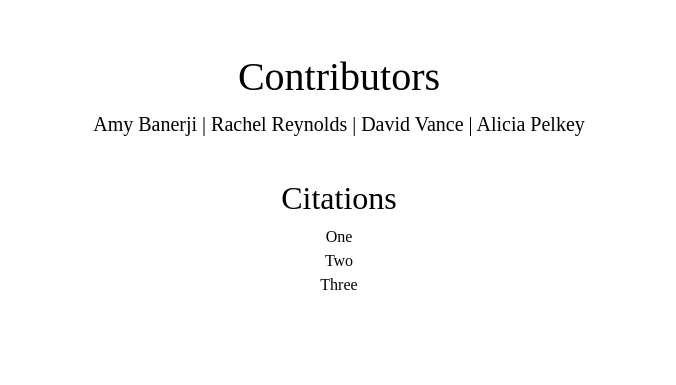
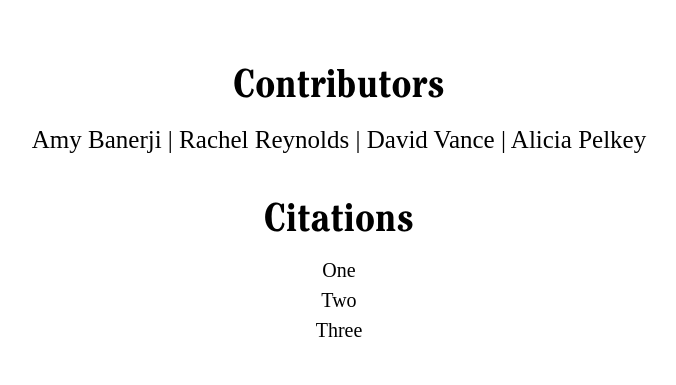
Before and after one commit to iCode13/News-Sentiment-Analysis-App, a Flask app: page / in a window 1280 px wide. Shown: the part 813-1198 px from the top of the page, without its empty margins (301-977 px from the left). Before the commit the page ends 1103 px from the top, so only its background shows below. Run offline with Flask 2, Linux system fonts and the light colour scheme; some libraries are stand-ins or nearby versions; some web fonts are replaced.

Commit message:
add NYT font, justify paragraphs, additional formatting

```diff
--- a/news_app/static/stylesheets/news-app-styles.css
+++ b/news_app/static/stylesheets/news-app-styles.css
@@ -1,18 +1,27 @@
 /* #### Generated By: http://www.cufonfonts.com #### */
 
 @font-face {
-    font-family: 'Cheltenham';
+    font-family: "Cheltenham";
     src: url('../../assets/fonts/CheltenhamStdBook.woff') format('woff');
     font-style: normal;
     font-weight: normal;
 }
 
 @font-face {
-    font-family: 'Cheltenham';
-    src: url("../fonts/CheltenhamStdHdtooledBold.woff") format('woff');
+    font-family: "Cheltenham";
+    src: url("../fonts/CheltenhamStdBoldCond.woff") format('woff');
     font-style: normal;
     font-weight: bold;
-}
+    }
+
+@font-face {
+    font-family: "Chomsky";
+    src: url("../fonts/Chomsky.woff") format('woff');
+    font-style: normal;
+    font-weight: normal;
+    }
+
+/* ---- interactive page ---- */
 
 input[type=text] {
     width: 500px;
@@ -25,6 +34,10 @@ input[type=text] {
  .article-scrollable {
      overflow: auto;
      height: 150px;
+ }
+
+ .input-box {
+     margin-bottom: 30px;
  }
 
 
@@ -42,9 +55,8 @@ input[type=text] {
 .header h1 {
     text-align: center;
     padding-top: 75px;
-    font-family: "Cheltenham";
-    font-weight: bold;
-    font-size: 70px;
+    font-family: "Chomsky";
+    font-size: 80px;
     color: maroon;
 }
 
@@ -59,6 +71,7 @@ input[type=text] {
     padding: 0;
     margin: 0;
     text-align: center;
+    padding-top: 5px;
 }
 
 /* display list items horizontally */
@@ -76,7 +89,7 @@ input[type=text] {
     text-transform: uppercase;
     font-family: "Cheltenham";
     font-size: 27px;
-    font-weight: normal;
+    font-weight: bold;
     color: maroon;
 }
 
@@ -117,6 +130,8 @@ nav a:hover::before {
     font-family: "Cheltenham";
     font-weight: normal;
     font-size: 18px;
+    text-align: justify;
+    text-justify: inter-word;
 }
 
 /* ---- index page ---- */
@@ -125,29 +140,42 @@ nav a:hover::before {
     font-weight: normal;
     color: black;
     font-size: 18px;
+    text-align: justify;
+    text-justify: inter-word;
 }
 
 .contributors {
     text-align: center;
-    font-family: "Cheltenham";
-    font-weight: normal;
     color: black;
 }
 
+.contributors h1 {
+    font-family: "Cheltenham";
+    font-weight: bold;
+}
+
 .contributors p {
-    font-size: 20px;
+    font-family: "Cheltenham";
+    font-weight: normal;
+    font-size: 25px;
 }
 
 .citations{
     text-align: center;
-    font-family: "Cheltenham";
-    font-weight: normal;
     color: black;
     margin-bottom: 40px;
 }
 
+.citations h1 {
+    font-family: "Cheltenham";
+    font-weight: bold;
+}
+
 .citations ul {
     list-style: none;
+    font-family: "Cheltenham";
+    font-weight: normal;
+    font-size: 20px;
     padding: 0;
     margin: 0;
 }
@@ -168,4 +196,6 @@ nav a:hover::before {
     font-family: "Cheltenham";
     font-weight: normal;
     font-size: 18px;
+    text-align: justify;
+    text-justify: inter-word;
 }
--- a/news_app/templates/index.html
+++ b/news_app/templates/index.html
@@ -12,7 +12,7 @@
         </div>
         <div class="col-md-5 main-summary">
             <p>Over the past several years there was a visceral shift in news consumption for many people; from regular morning and evening news broadcasts to a 24-hour news cycle. Terms such as <a href="https://www.npr.org/2020/07/19/892728595/your-doomscrolling-breeds-anxiety-here-s-how-to-stop-the-cycle" target="_blank">Doomscrolling</a> and <a href="https://www.washingtonpost.com/news/inspired-life/wp/2017/02/06/suffering-from-headline-stress-disorder-since-trumps-win-youre-definitely-not-alone/" target="_blank">Headline Stress Disorder</a> popped up as a way to explain how people continue to be affected by the constant bombardment of new information and breaking stories. People have feelings about the news but our questions is: does the news itself project a particular feeling? </p>
-            <p>With data gathered from the New York Times Archives API we analyzed over 50k news articles, within a full 3 year span, from 2015 - 2017. Natural Language Processing was used to examine sentiment across time, categories of news, and geographic location. You can explore the data through visualizations, testing the sentiment of your own news headline, and searching through articles by keyword.</p>
+            <p>With data gathered from the New York Times Archives API, we analyzed over 50,000 news articles covering a full 3-year span, from 2015 - 2017. Natural Language Processing was used to examine sentiment across time, categories of news, and geographic locations. Explore the data through visualizations, search through articles by keyword, and test the sentiment of your own news headline!</p>
         </div>
     </div>
 
@@ -29,7 +29,7 @@
     <br>
     <div class="row">
         <div class="col-md-12 citations">
-            <h2>Citations</h2>
+            <h1>Citations</h1>
 
             <ul>
                 <li>One</li>
```
Also changed, not shown: news_app/static/fonts/CheltenhamStdBoldCond.woff (added), news_app/static/fonts/CheltenhamStdHdtooledBold.woff (deleted), news_app/static/fonts/Chomsky.woff (added).
